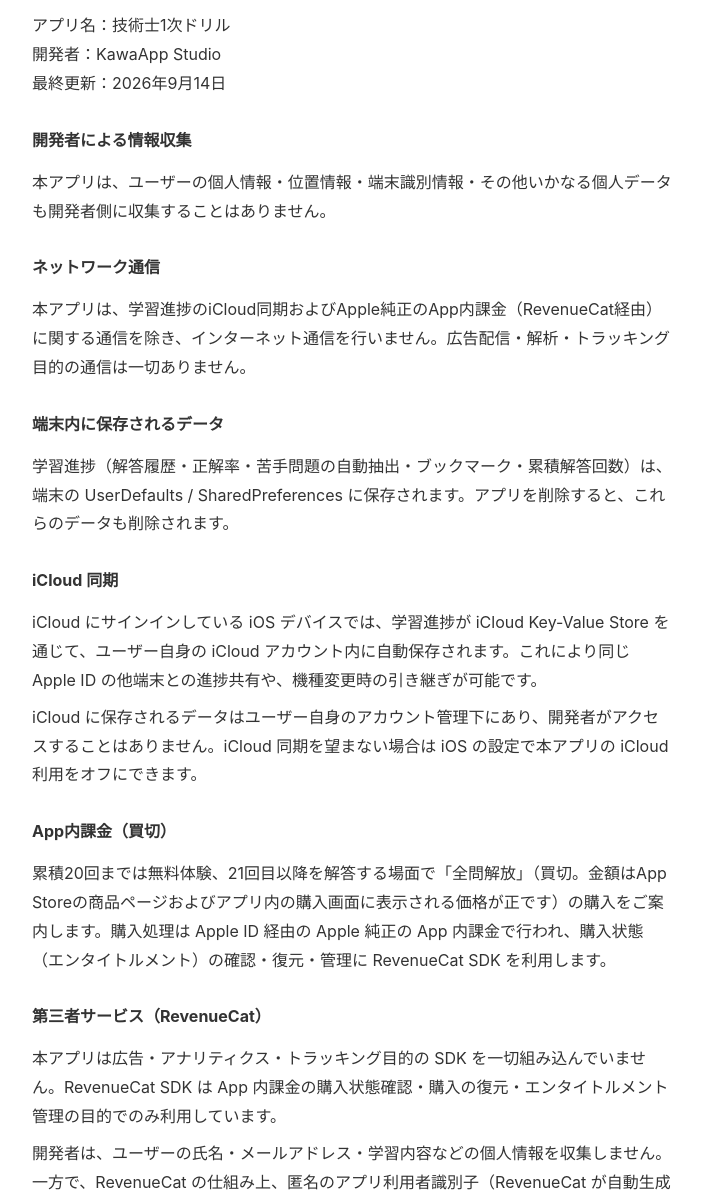
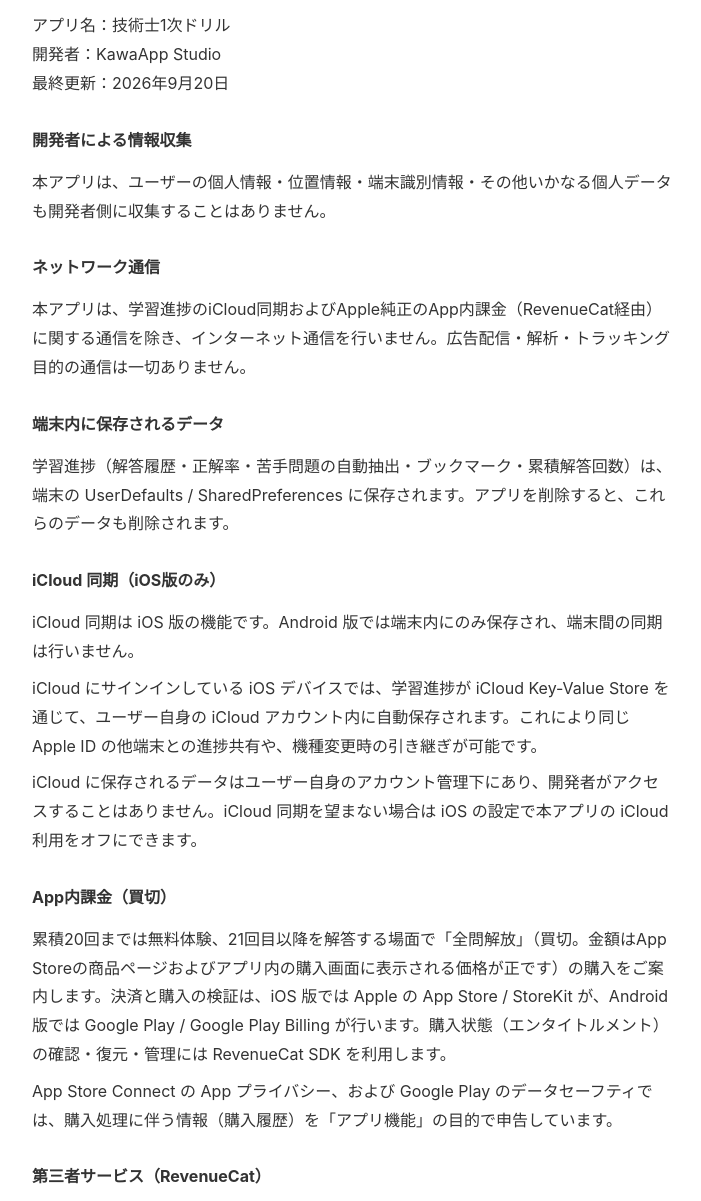
Before and after one commit to takurofukuma/gijutsushi1ji-legal, a plain HTML site: page privacy.html in a window 1280 px wide. Shown: the part 83-1284 px from the top of the page, without its empty margins (288-989 px from the left). Drawn offline with Linux system fonts and the light colour scheme.

Commit message:
プライバシーポリシーをAndroid版に対応させる
Play移植にあたり、iOS前提の記述だけを差し替えた（アプリ固有の説明は残している）。
- 決済と購入の検証をApple固定から両ストアへ（iOS=App Store/StoreKit、Android=Google Play Billing）
- 金額の直書きを外し「ストアの商品ページとアプリ内購入画面の表示が正」とする
  （本文に金額を書くと値上げのたびに古くなる）
- iCloud同期に「iOS版のみ」を明記（Androidでは端末内保存のみ）
- レビュー誘導をOS標準の両方に（AndroidはGoogle Play In-App Review）
- Google Playのデータセーフティでの申告内容を明記

Co-Authored-By: Claude Opus 5 (1M context) <noreply@anthropic.com>

```diff
--- a/privacy.html
+++ b/privacy.html
@@ -22,7 +22,7 @@
   <h1>プライバシーポリシー</h1>
   <p>アプリ名：技術士1次ドリル<br>
   開発者：KawaApp Studio<br>
-  最終更新：2026年9月14日</p>
+  最終更新：2026年9月20日</p>
 
   <h2>開発者による情報収集</h2>
   <p>本アプリは、ユーザーの個人情報・位置情報・端末識別情報・その他いかなる個人データも開発者側に収集することはありません。</p>
@@ -33,20 +33,22 @@
   <h2>端末内に保存されるデータ</h2>
   <p>学習進捗（解答履歴・正解率・苦手問題の自動抽出・ブックマーク・累積解答回数）は、端末の UserDefaults / SharedPreferences に保存されます。アプリを削除すると、これらのデータも削除されます。</p>
 
-  <h2>iCloud 同期</h2>
+  <h2>iCloud 同期（iOS版のみ）</h2>
+  <p>iCloud 同期は iOS 版の機能です。Android 版では端末内にのみ保存され、端末間の同期は行いません。</p>
   <p>iCloud にサインインしている iOS デバイスでは、学習進捗が iCloud Key-Value Store を通じて、ユーザー自身の iCloud アカウント内に自動保存されます。これにより同じ Apple ID の他端末との進捗共有や、機種変更時の引き継ぎが可能です。</p>
   <p>iCloud に保存されるデータはユーザー自身のアカウント管理下にあり、開発者がアクセスすることはありません。iCloud 同期を望まない場合は iOS の設定で本アプリの iCloud 利用をオフにできます。</p>
 
   <h2>App内課金（買切）</h2>
-  <p>累積20回までは無料体験、21回目以降を解答する場面で「全問解放」（買切。金額はApp Storeの商品ページおよびアプリ内の購入画面に表示される価格が正です）の購入をご案内します。購入処理は Apple ID 経由の Apple 純正の App 内課金で行われ、購入状態（エンタイトルメント）の確認・復元・管理に RevenueCat SDK を利用します。</p>
+  <p>累積20回までは無料体験、21回目以降を解答する場面で「全問解放」（買切。金額はApp Storeの商品ページおよびアプリ内の購入画面に表示される価格が正です）の購入をご案内します。決済と購入の検証は、iOS 版では Apple の App Store / StoreKit が、Android 版では Google Play / Google Play Billing が行います。購入状態（エンタイトルメント）の確認・復元・管理には RevenueCat SDK を利用します。</p>
 
+  <p>App Store Connect の App プライバシー、および Google Play のデータセーフティでは、購入処理に伴う情報（購入履歴）を「アプリ機能」の目的で申告しています。</p>
   <h2>第三者サービス（RevenueCat）</h2>
   <p>本アプリは広告・アナリティクス・トラッキング目的の SDK を一切組み込んでいません。RevenueCat SDK は App 内課金の購入状態確認・購入の復元・エンタイトルメント管理の目的でのみ利用しています。</p>
   <p>開発者は、ユーザーの氏名・メールアドレス・学習内容などの個人情報を収集しません。一方で、RevenueCat の仕組み上、匿名のアプリ利用者識別子（RevenueCat が自動生成する App User ID）、購入情報、レシート情報等が RevenueCat 側で処理される場合があります。これらは購入の確認・復元・不正防止のためにのみ使用され、広告配信や解析、ユーザー追跡の目的には使用されません。</p>
   <p>App Store Connect の App プライバシーでは、購入処理に伴う情報（Purchases / Purchase History）を「アプリ機能（Functionality）」目的で申告しています。</p>
 
   <h2>レビュー誘導</h2>
-  <p>Apple 純正の SKStoreReviewController（App Store の標準レビュー機能）のみを使用しています。本アプリが個別にユーザーの評価情報を取得することはありません。</p>
+  <p>OS 標準のレビュー機能のみを使用しています（iOS 版は Apple の SKStoreReviewController、Android 版は Google Play In-App Review）。本アプリが個別にユーザーの評価情報を取得することはありません。</p>
 
   <h2>お問い合わせ・ご報告をメールでお送りいただく場合</h2>
   <p>アプリ内の「誤りを報告」「お問い合わせ」などのボタンは、お使いのメールアプリを開くだけで、アプリが自動でメールを送信することはありません。お客様ご自身が送信された場合に限り、開発者は送信元のメールアドレス・件名・本文と、お客様が本文に記載された内容を受け取ります。いただいた内容は、お返事と、アプリの修正・改善の検討にのみ使用し、第三者へ提供しません。お名前やご連絡先を書くかどうかはお客様の任意です。</p>
```
